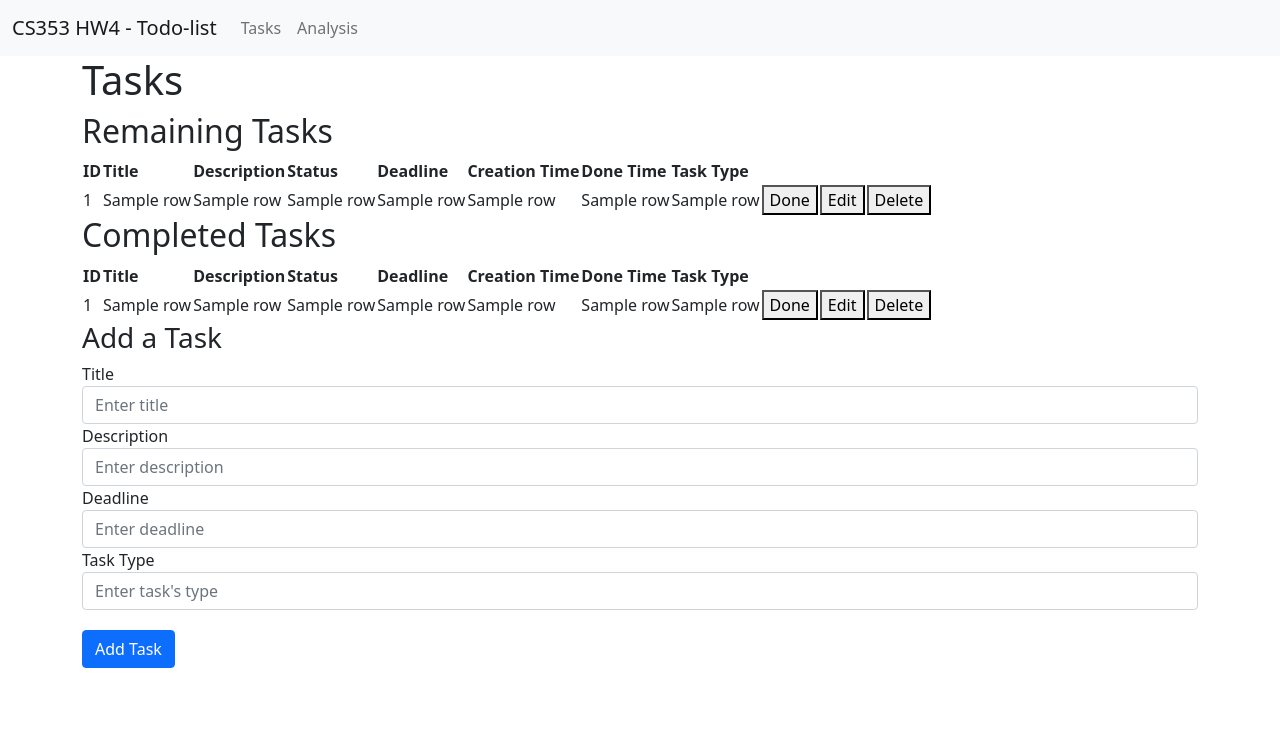
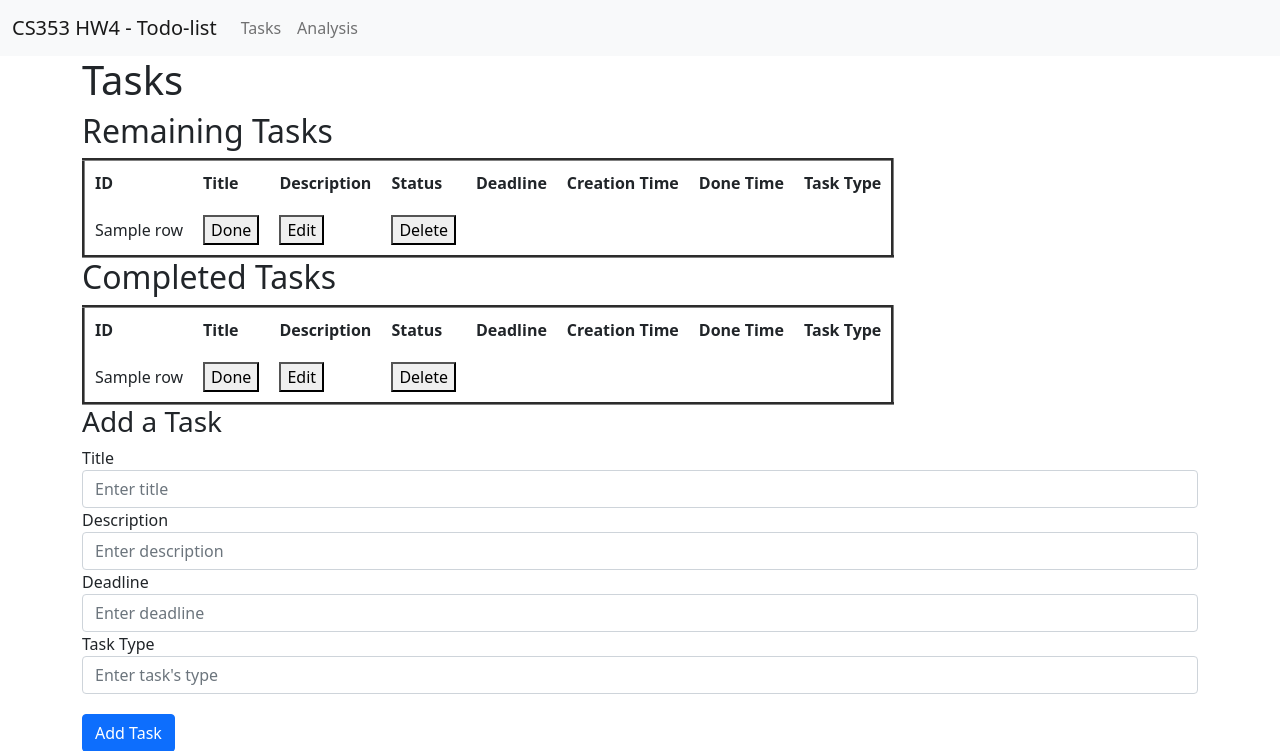
Before and after one commit to ugurcanaltun/CS353-Database-Systems-HW-IV, a Flask app: template app/templates/tasks.html in a window 1280 px wide. Shown: the top 751 px of the page. Run offline with Flask 2, Linux system fonts and the light colour scheme; the template is opened without the code that fills it: most values are stand-ins (such as "Sample title", 1, 10 or a date in 2020); some libraries are stand-ins or nearby versions.

Commit message:
retrieve tasks

```diff
--- a/app/app.py
+++ b/app/app.py
@@ -65,20 +65,35 @@ def register():
         message = 'Please fill all the fields!'
     return render_template('register.html', message = message)
 
-@app.route('/tasks', methods =['GET', 'POST'])
+@app.route('/tasks', methods =['GET'])
 def tasks():
-    message = ''
-    return render_template('tasks.html', message=message)
+    cursor = mysql.connection.cursor(MySQLdb.cursors.DictCursor)
+    cursor.execute('SELECT id,title,description,`status`,deadline,creation_time,done_time,task_type FROM Task WHERE user_id = %s AND `status` = "Todo"', str(session['userid']))
+    remainingTasks = cursor.fetchall()
+    cursor.execute('SELECT id,title,description,`status`,deadline,creation_time,done_time,task_type FROM Task WHERE user_id = %s AND `status` = "Done"', str(session['userid']))
+    completedTasks = cursor.fetchall()
+    return render_template('tasks.html', remainingTasks=remainingTasks, completedTasks=completedTasks)
 
-@app.route('/analysis', methods =['GET', 'POST'])
+@app.route('/analysis', methods =['GET'])
 def analysis():
     message = ''
     return render_template('tasks.html', message=message)
 
-@app.route('/addtask', methods =['GET', 'POST'])
+@app.route('/addtask', methods =['POST'])
 def addTask():
-    message = ""
-    return render_template("addtask.html",message=message)
+    return "Add Task"
+
+@app.route('/completeTask', methods =['POST'])
+def completeTask():
+    return "Complete Task"
+
+@app.route('/deletetask', methods =['POST'])
+def deleteTask():
+    return "Delete Task"
+
+@app.route('/edittask', methods =['POST'])
+def editTask():
+    return "Edit Task"
 
 if __name__ == "__main__":
     port = int(os.environ.get('PORT', 5000))
--- a/app/templates/tasks.html
+++ b/app/templates/tasks.html
@@ -3,7 +3,7 @@
 {% block content %}
     <h1>{% block title %} Tasks {% endblock %}</h1>
     <h2>Remaining Tasks</h2>
-    <table>
+    <table border="3" cellpadding ="10">
         <thead>
             <tr>
                 <th>ID</th>
@@ -19,14 +19,9 @@
         <tbody>
             {% for row in remainingTasks %}
                 <tr>
-                    <td>{{ row[0] }}</td>
-                    <td>{{ row[1] }}</td>
-                    <td>{{ row[2] }}</td>
-                    <td>{{ row[3] }}</td>
-                    <td>{{ row[4] }}</td>
-                    <td>{{ row[5] }}</td>
-                    <td>{{ row[6] }}</td>
-                    <td>{{ row[8] }}</td>
+                    {% for column in row %}
+                    <td>{{ row[column] }}</td>
+                    {% endfor %}
                     <td>
                         <form method="POST" action="{{ url_for('completeTask') }}">
                           <input type="hidden" name="id" value="{{ row[0] }}">
@@ -40,7 +35,7 @@
                         </form>
                     </td>
                     <td>
-                        <form method="POST" action="{{ url_for('deteTask') }}">
+                        <form method="POST" action="{{ url_for('deleteTask') }}">
                           <input type="hidden" name="id" value="{{ row[0] }}">
                           <button type="submit">Delete</button>
                         </form>
@@ -50,7 +45,7 @@
         </tbody>
     </table>
     <h2>Completed Tasks</h2>
-    <table>
+    <table border="3" cellpadding ="10">
         <thead>
             <tr>
                 <th>ID</th>
@@ -66,14 +61,9 @@
         <tbody>
             {% for row in completedTasks %}
                 <tr>
-                    <td>{{ row[0] }}</td>
-                    <td>{{ row[1] }}</td>
-                    <td>{{ row[2] }}</td>
-                    <td>{{ row[3] }}</td>
-                    <td>{{ row[4] }}</td>
-                    <td>{{ row[5] }}</td>
-                    <td>{{ row[6] }}</td>
-                    <td>{{ row[8] }}</td>
+                    {% for column in row %}
+                    <td>{{ row[column] }}</td>
+                    {% endfor %}
                     <td>
                         <form method="POST" action="{{ url_for('completeTask') }}">
                           <input type="hidden" name="id" value="{{ row[0] }}">
@@ -87,7 +77,7 @@
                         </form>
                     </td>
                     <td>
-                        <form method="POST" action="{{ url_for('deteTask') }}">
+                        <form method="POST" action="{{ url_for('deleteTask') }}">
                           <input type="hidden" name="id" value="{{ row[0] }}">
                           <button type="submit">Delete</button>
                         </form>
```
